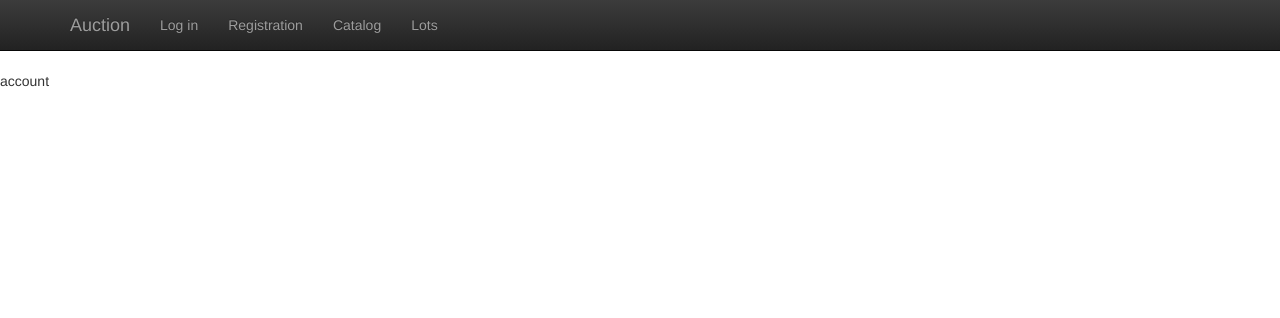
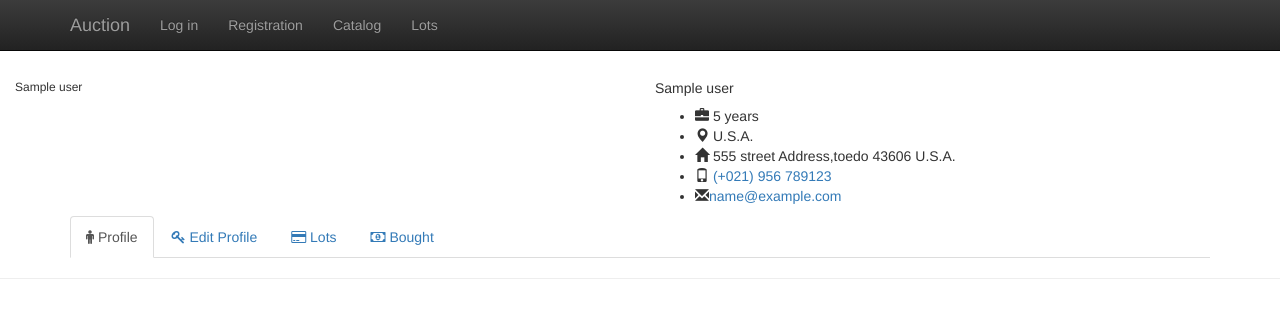
Before and after one commit to maxkalahur/lesson-11-auction-app, a PHP site: template app/Views/account.html.php in a window 1280 px wide. Shown: the top 318 px of the page. Run offline with PHP 8.4, Linux system fonts and the light colour scheme; the template is opened without the code that fills it: most values are stand-ins (such as "Sample title", 1, 10 or a date in 2020).

Commit message:
Create account view and controller

```diff
--- a/app/Auth/Auth.php
+++ b/app/Auth/Auth.php
@@ -30,7 +30,7 @@ class Auth implements AuthInterface
 
     }
     public static function logout(){
-        unset($_SESSION[id]);
+        unset($_SESSION['user_id']);
     }
 
     public static function register( User $user ){
--- a/app/Views/account.html.php
+++ b/app/Views/account.html.php
@@ -1 +1,56 @@
-account
+<?php
+//    foreach ($data as $value => $r){
+//        echo "$r[name]";
+//    }
+$user = $data['user'];
+?>
+<section>
+    <div class="">
+        <div class="profile-head">
+            <div class="col-md-6 col-sm-4 col-xs-12">
+                <img src="" class="img-responsive" />
+                <h6><?=$user['name']?></h6>
+            </div><!--col-md-4 col-sm-4 col-xs-12 close-->
+
+
+            <div class="col-md-5 col-sm-5 col-xs-12">
+                <h5><?=$user['name']?></h5>
+                <ul>
+                    <li><span class="glyphicon glyphicon-briefcase"></span> 5 years</li>
+                    <li><span class="glyphicon glyphicon-map-marker"></span> U.S.A.</li>
+                    <li><span class="glyphicon glyphicon-home"></span> 555 street Address,toedo 43606 U.S.A.</li>
+                    <li><span class="glyphicon glyphicon-phone"></span> <a href="#" title="call">(+021) 956 789123</a></li>
+                    <li><span class="glyphicon glyphicon-envelope"></span><a href="<?=$user['email']?>" title="mail"><?=$user['email']?></a></li>
+                </ul>
+            </div><!--col-md-8 col-sm-8 col-xs-12 close-->
+        </div><!--profile-head close-->
+    </div><!--container close-->
+    <div id="sticky" class="container">
+        <!-- Nav tabs -->
+        <ul class="nav nav-tabs nav-menu" role="tablist">
+            <li class="active">
+                <a href="#profile" role="tab" data-toggle="tab">
+                    <i class="fa fa-male"></i> Profile
+                </a>
+            </li>
+            <li><a href="#change" role="tab" data-toggle="tab">
+                    <i class="fa fa-key"></i> Edit Profile
+                </a>
+            </li>
+            <li><a href="#change" role="tab" data-toggle="tab">
+                    <i class="fa fa-credit-card"></i> Lots
+                </a>
+            </li>
+            <li><a href="#change" role="tab" data-toggle="tab">
+                    <i class="fa fa-money"></i> Bought
+                </a>
+            </li>
+        </ul><!--nav-tabs close-->
+
+        <!-- Tab panes -->
+
+    </div><!--container close-->
+
+</section><!--section close-->
+
+<hr>
```
Also changed, not shown: app/Controllers/AccountController.php (+21 -3 lines), app/Controllers/AuthController.php (+21 -9 lines).
